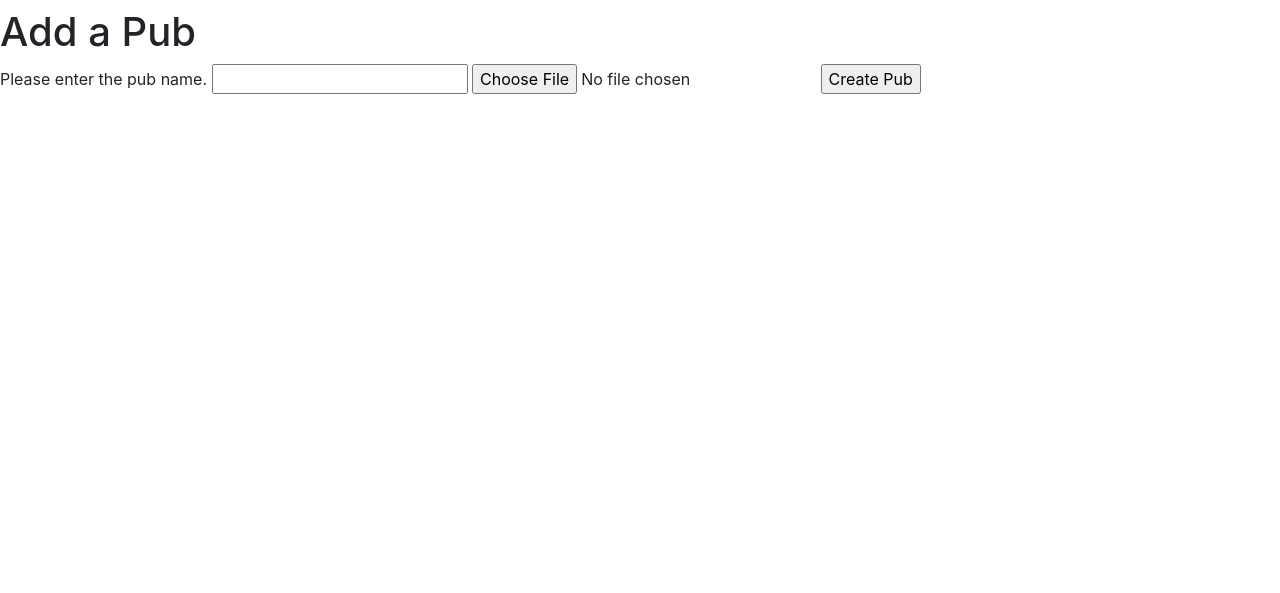
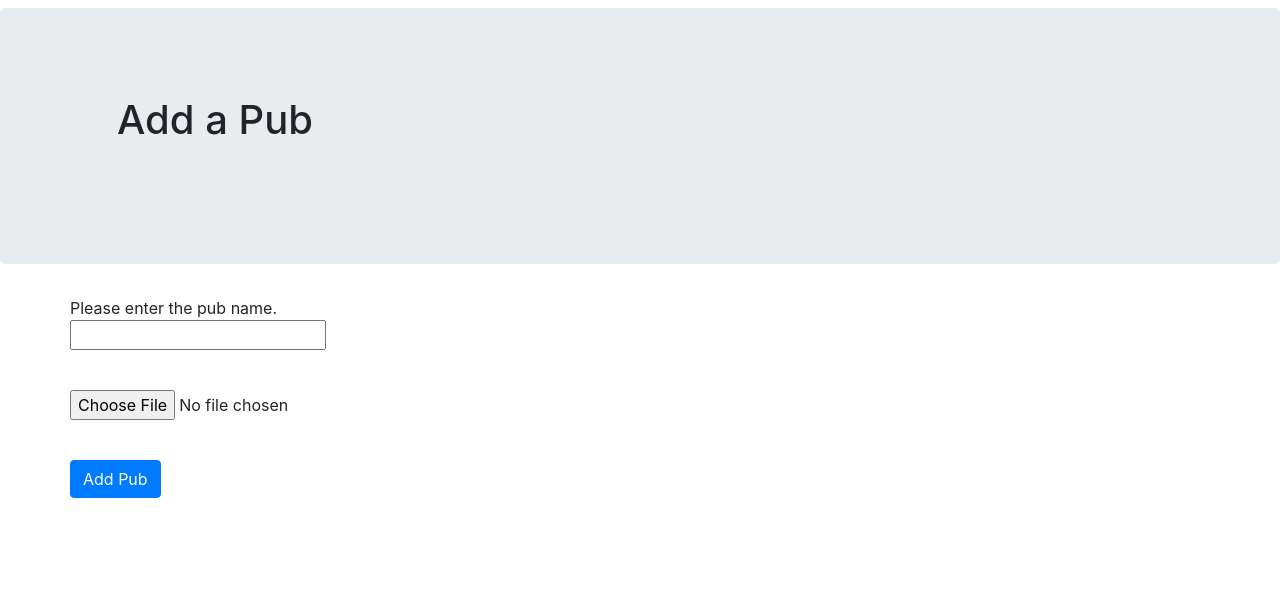
Before and after one commit to HalfFullTeamProject/HalfFull, a Django app: page /HalfFull/add_a_pub/ in a window 1280 px wide. Shown: the part 80-673 px from the top of the page. Run offline with Django 3.2, Linux system fonts and the light colour scheme; some libraries are stand-ins or nearby versions.

Commit message:
styled add pub

```diff
--- a/HalfFull/forms.py
+++ b/HalfFull/forms.py
@@ -4,12 +4,12 @@ from django.contrib.auth.models import User
 from HalfFull.models import UserProfile, Pub
 
 class UserForm(forms.ModelForm):
-    password = forms.CharField(widget=forms.PasswordInput())
 
     class Meta:
         model = User
         fields = ('username', 'email', 'password',)
 
+    password = forms.CharField(widget=forms.PasswordInput())
 class PubForm(forms.ModelForm):
     name = forms.CharField(max_length=128, help_text="Please enter the pub name.")
     drinks = forms.IntegerField(widget=forms.HiddenInput(), initial=0)
--- a/templates/HalfFull/add_a_pub.html
+++ b/templates/HalfFull/add_a_pub.html
@@ -6,19 +6,31 @@
 {% endblock %}
 
 {% block body_block %}
-  <h1>Add a Pub</h1>
-  <div>
-    <form id="pub" method="post" action="{% url 'HalfFull:add_a_pub' %}">
+
+  <div class="jumbotron p-4">
+	<div class="container">
+	<h1 class="jumbotron heading">Add a Pub</h1>
+	</div>
+  </div>
+  <div class="container">
+  <div class = "row">
+    <form role="form "id="pub" method="post" action="{% url 'HalfFull:add_a_pub' %}">
       {% csrf_token %}
       {% for hidden in form.hidden_fields %}
         {{ hidden }}
       {% endfor %}
       {% for field in form.visible_fields %}
         {{ field.errors }}
-        {{ field.help_text }}
-        {{ field }}
+        {{ field.help_text }}<br />
+        {{ field }}<br />
+		<div class="p-2"></div>
       {% endfor %}
-      <input type="submit" name="submit" value="Create Pub" />
+	  <br />
+      <button class="btn btn-primary" type="submit" name="submit">
+		Add Pub
+	  </button>
+	  <div class="p-5"></div>
     </form>
   </div>
+  </div>
 {% endblock %}
```
